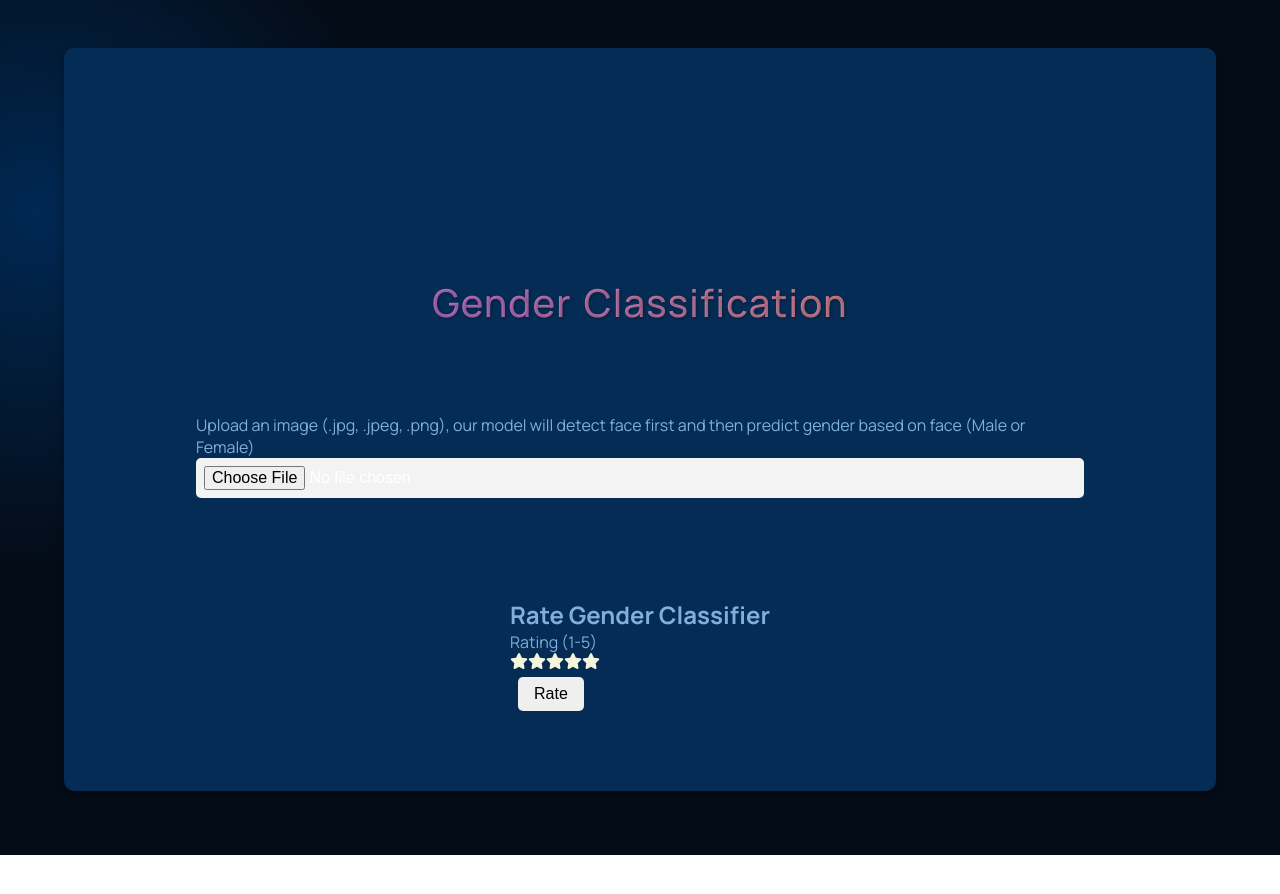
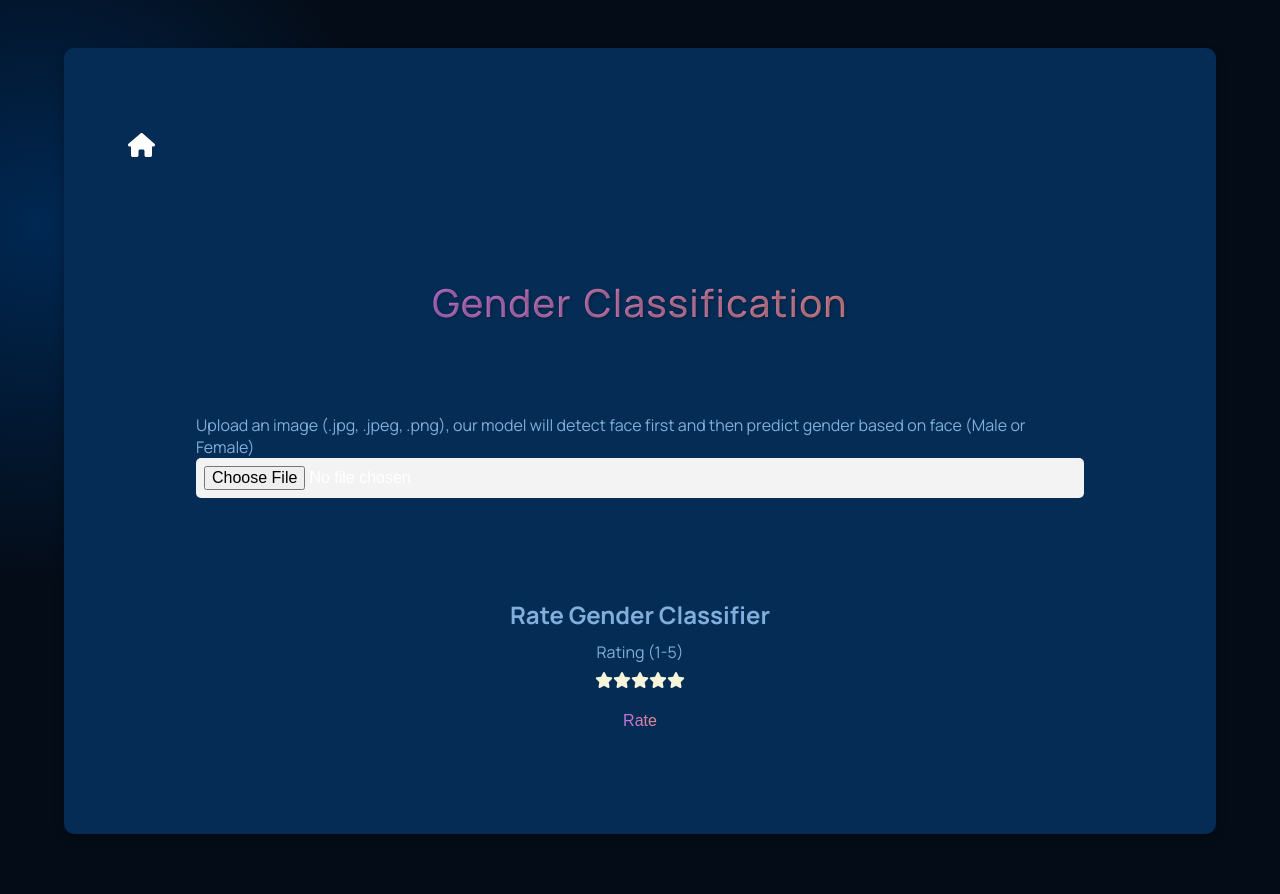
Before and after one commit to CansuG/mlaas-front, a React (Create React App) app: page /genderapp in a window 1280 px wide. Shown: the top 894 px of the page. Before the commit the page ends 855 px from the top, so only its background shows below. Built offline with nearby package versions, Linux system fonts and the light colour scheme.

Commit message:
rating button, home icon, topbar

```diff
--- a/src/api/service.js
+++ b/src/api/service.js
@@ -22,7 +22,7 @@
 export const summarizeText = async (text) => {
     try {
         const response = await RequestService.post(`/services/summarize`, { text });
-        return response.data;
+        return response.data.summary_text;
     } catch (error) {
         throw error.response.data;
     }
@@ -40,7 +40,7 @@
 export const questionAnswering = async (text, question) => {
     try {
         const response = await RequestService.post(`/services/qa`, { text, question });
-        return response.data;
+        return response.data.answer;
     } catch (error) {
         throw error.response.data;
     }
--- a/src/components/Ratings/rating.css
+++ b/src/components/Ratings/rating.css
@@ -1,11 +1,19 @@
 .rating-container {
     display: flex;
     align-items: center;
+    margin-top: 0.6rem;
 }
 
+.rating-div{
+  display: flex;
+  flex-direction: column;
+  align-items: center;
+  justify-content: center;
+  text-align: center;
+  margin-top: 0.6rem;
+}
 
 .rate__button {
-    color: black;
     border: none;
     border-radius: 5px;
     padding: 0.5rem 1rem;
@@ -14,8 +22,12 @@
     transition: all 0.3s ease;
     margin-left: 0.5rem;
     margin-top: 0.5rem;
-
-
+    display: block; /* Ensures the button takes full width */
+    margin: 1rem auto; /* Centers the button horizontally */
+    background: linear-gradient(89.97deg, #AE67FA 1.84%, #F49867 102.67%);
+    -webkit-background-clip: text; /* Apply gradient to text */
+    -webkit-text-fill-color: transparent; /* Make text transparent */
+    /* Add any other styles you want for the button */
   }
 
 .rate__button:hover {
--- a/src/components/Ratings/rating.jsx
+++ b/src/components/Ratings/rating.jsx
@@ -3,6 +3,7 @@
 import { FontAwesomeIcon } from '@fortawesome/react-fontawesome';
 import { faStar } from '@fortawesome/free-solid-svg-icons';
 import './rating.css'
+import { getCurrentUser } from '../../api/user';
 
 const RateService = ({name}) => {
 
@@ -14,7 +15,8 @@
     event.preventDefault();
     try {
       const accessToken = localStorage.getItem('access_token');
-      if (!accessToken) {
+      const user = await getCurrentUser(accessToken);
+      if (!accessToken || !user) {
         window.alert('You need to login to rate this service');
         return;
       }
@@ -45,7 +47,7 @@
     <div className="">
       <h2>Rate {name}</h2>
       <form onSubmit={handleRateService}>
-        <div className="">
+        <div className="rating-div">
           <label htmlFor="rating" className="form-label">
             Rating (1-5)
           </label>
--- a/src/components/Services/gender-classification/gender-classification.jsx
+++ b/src/components/Services/gender-classification/gender-classification.jsx
@@ -2,6 +2,10 @@
 import { classifyGender } from '../../../api/service';
 import './gender-classification.css';
 import RateService from '../../Ratings/rating';
+
+import { Link } from 'react-router-dom';
+import { FontAwesomeIcon } from '@fortawesome/react-fontawesome';
+import { faHome } from '@fortawesome/free-solid-svg-icons';
 
 
 const GenderClassification = () => {
@@ -41,6 +45,11 @@
   return (
     <div className="section">
       <div className="section__margin">
+      <div className="home-icon">
+          <Link to="/" className="home-icon">
+            <FontAwesomeIcon icon={faHome} />
+          </Link>
+        </div>
       <h1 className="title gradient__text">Gender Classification</h1>
         <div className="col">
           <p>
--- a/src/components/Services/summarizer/summarizer.css
+++ b/src/components/Services/summarizer/summarizer.css
@@ -195,6 +195,14 @@
   }
 
 
+  .home-icon {
+    position: absolute;
+    top: 4rem;
+    left: 4rem;
+    color: white; /* Set the color as desired */
+    font-size: 24px; /* Adjust the font size as needed */
+  }
+
   .input-container {
     margin: 1rem;
   }
--- a/src/components/Services/summarizer/summarizer.jsx
+++ b/src/components/Services/summarizer/summarizer.jsx
@@ -2,6 +2,11 @@
 import { summarizeText } from '../../../api/service';
 import "./summarizer.css"
 import RateService from '../../Ratings/rating';
+
+import { Link } from 'react-router-dom';
+import { FontAwesomeIcon } from '@fortawesome/react-fontawesome';
+import { faHome } from '@fortawesome/free-solid-svg-icons';
+
 
 const Service = () => {
   const [input, setInput] = useState('');
@@ -23,7 +28,11 @@
   return (
     <div className="section">
       <div className="section__margin">
-
+        <div className="home-icon">
+          <Link to="/" className="home-icon">
+            <FontAwesomeIcon icon={faHome} />
+          </Link>
+        </div>
         <h1 className="title gradient__text">Text Summarizer</h1>
         <form className="form__container">
           <label className="input__label">
@@ -37,12 +46,9 @@
             <p className="output__text">Output: {response}</p>
           </div>
         )}
-
       </div>
-
       <div><RateService name="Summarizer"/></div>
     </div>
-
   );
 };
 
--- a/src/components/topbar/TopBar.jsx
+++ b/src/components/topbar/TopBar.jsx
@@ -14,10 +14,10 @@
 
   useEffect(() => {
     const token = localStorage.getItem('access_token');
-    fetchUserName(token);
     if (token) {
+      fetchUserName(token);
       setIsLoggedIn(true);
-    }else{
+    } else {
       setIsLoggedIn(false);
     }
   }, []);
@@ -26,9 +26,10 @@
     try {
       const user = await getCurrentUser(token);
       setName(user.full_name);
-      console.log("name"+user.full_name)
+      setIsLoggedIn(true);
     } catch (error) {
       console.error('Error fetching user:', error);
+      setIsLoggedIn(false);
     }
   };
 
@@ -63,8 +64,8 @@
       {isLoggedIn ? (
         <div className="gpt3__navbar-user">
           <div className="gpt3__navbar-user-dropdown">
+
             <p className="gpt3__navbar-username">{name}</p>
-
             <button className="gpt3__navbar-logout-btn" onClick={handleLogout}>Logout</button>
 
           </div>
@@ -87,13 +88,6 @@
             <p><a href="#aboutapp">About Us</a></p>
             <p><a href="#contactus">Contact Us</a></p>
           </div>
-          {isLoggedIn && (
-            <div className="gpt3__navbar-menu_container-links-user">
-              <p>{name}</p>
-              <button onClick={handleLogout}>Logout</button>
-
-            </div>
-          )}
         </div>
         )}
       </div>
--- a/src/components/topbar/topbar.css
+++ b/src/components/topbar/topbar.css
@@ -18,7 +18,7 @@
 }
 
 .gpt3__navbar-links_logo img {
-    width: 60px; /* Adjust the width as desired */
+    width: 6rem; /* Adjust the width as desired */
     height: auto;
 }
 
```
